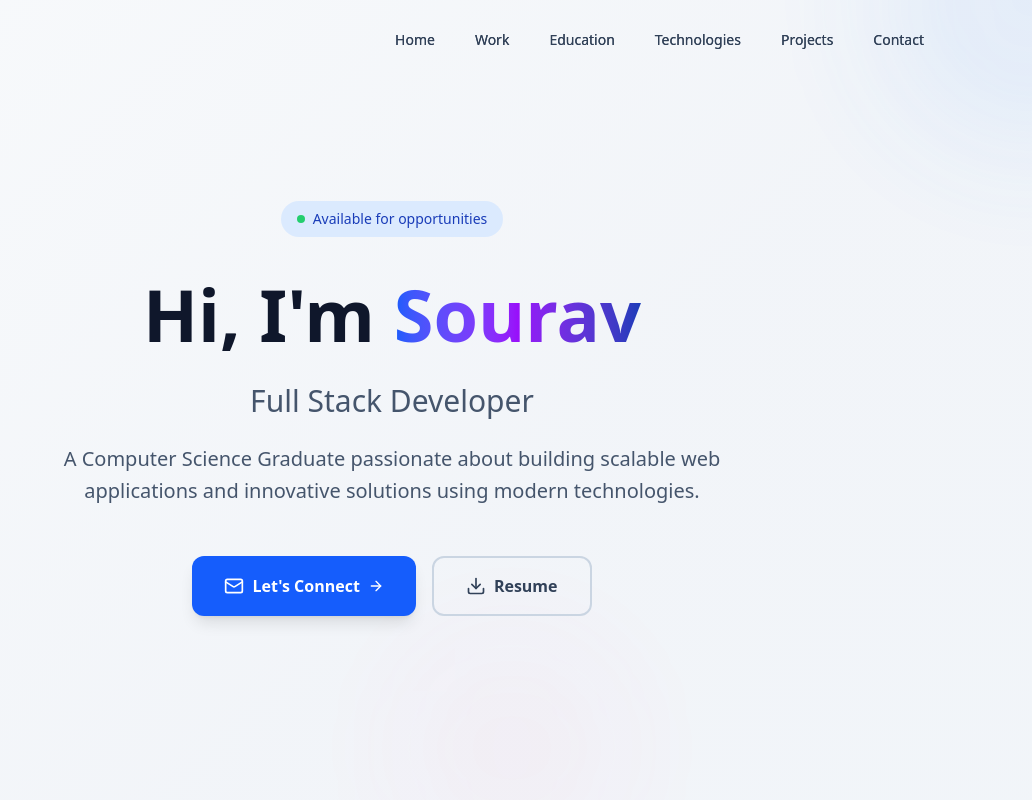
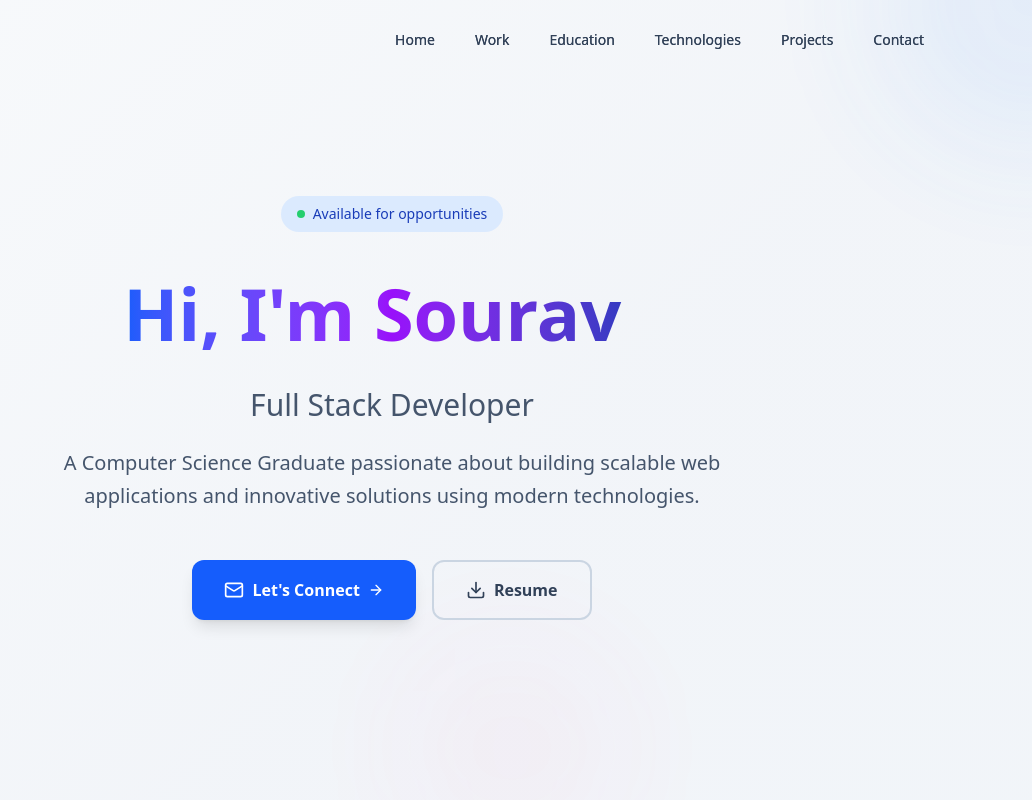
Before and after one commit to souravmishra7456/my-portfolio, a Next.js app: page / in a window 1280 px wide. Shown: the top 800 px of the page, without its empty margins (248-1280 px from the left). Built offline with nearby package versions, Linux system fonts and the light colour scheme.

Commit message:
typewriter effect added

```diff
--- a/package.json
+++ b/package.json
@@ -13,7 +13,9 @@
     "lucide-react": "^0.518.0",
     "next": "15.3.4",
     "react": "^19.0.0",
-    "react-dom": "^19.0.0"
+    "react-dom": "^19.0.0",
+    "react-simple-typewriter": "^5.0.1",
+    "react-syntax-highlighter": "^15.6.1"
   },
   "devDependencies": {
     "@eslint/eslintrc": "^3",
--- a/src/app/page.js
+++ b/src/app/page.js
@@ -3,6 +3,8 @@
 import React, { useState, useEffect } from 'react';
 import { Mail, Phone, Github, ArrowRight, Download, ExternalLink, Linkedin, X } from 'lucide-react';
 import Navbar from '@/components/Navbar';
+import { Typewriter } from 'react-simple-typewriter';
+
 
 export default function Home() {
   const [isLoaded, setIsLoaded] = useState(false);
@@ -45,10 +47,17 @@ export default function Home() {
             </div>
 
             {/* Main Title */}
-            <h1 className="text-5xl sm:text-6xl lg:text-7xl font-bold text-slate-900 mb-6 leading-tight">
-              Hi, I'm{' '}
-              <span className="bg-gradient-to-r from-blue-600 via-purple-600 to-blue-800 bg-clip-text text-transparent">
-                Sourav
+            <h1 className="text-3xl sm:text-4xl md:text-5xl lg:text-6xl xl:text-7xl font-bold text-slate-900 mb-6 leading-snug text-center px-4 sm:px-6">
+              <span className="bg-gradient-to-r from-blue-600 via-purple-600 to-blue-800 bg-clip-text text-transparent break-words">
+                <Typewriter
+                  words={["Hi, I'm Sourav"]}
+                  loop={false}
+                  cursor
+                  cursorStyle="|"
+                  typeSpeed={100}
+                  deleteSpeed={50}
+                  delaySpeed={1000}
+                />
               </span>
             </h1>
 
```
Also changed, not shown: 1 other file (tests, documents, lock files or other folders).
